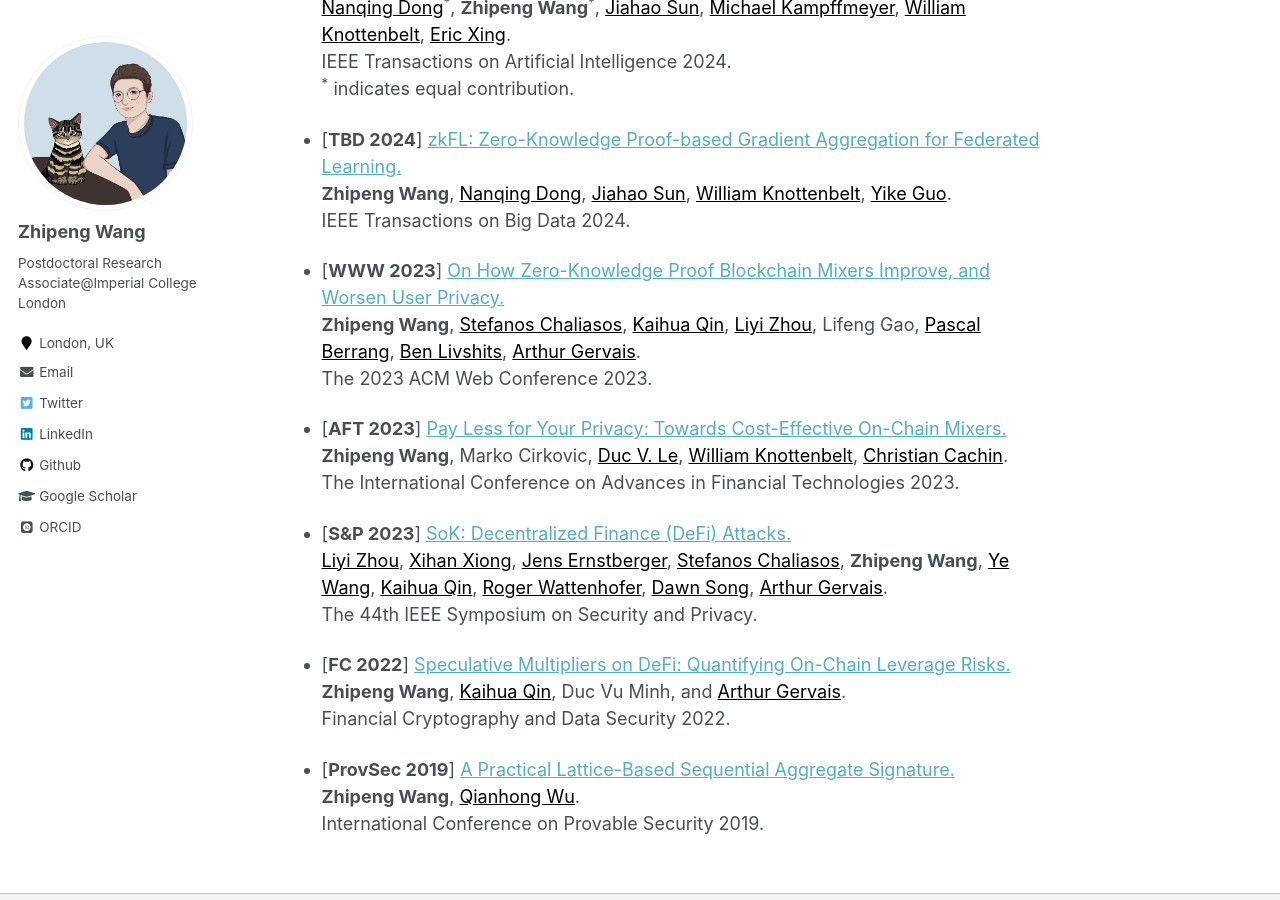
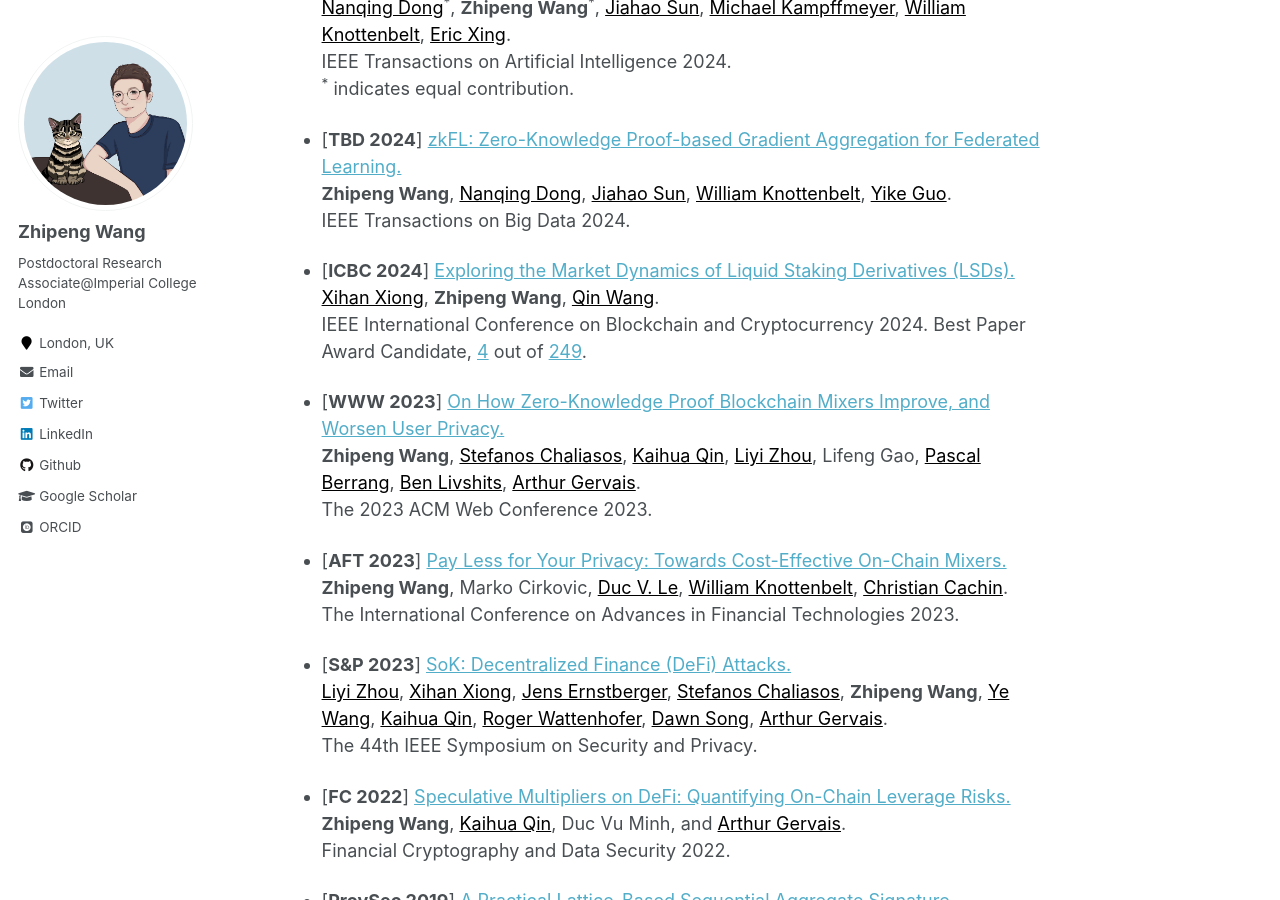
Before and after one commit to WZP321/profile, a Jekyll site: the page built from _pages/about.md, in a window 1280 px wide and 900 px high, scrolled down 1301 px. Built offline with Jekyll 4.4.1, drawn with Linux system fonts in a browser that asks for light colours; some web fonts are replaced.

Commit message:
update url

```diff
--- a/_config.yml
+++ b/_config.yml
@@ -11,7 +11,7 @@ title                    : "Zhipeng Wang"
 title_separator          : "-"
 name                     : &name "Zhipeng Wang"
 description              : &description "Postdoctoral Research Associate @Imperial College London"
-url                      : https://wzp321.github.io/profile/ # the base hostname & protocol for your site e.g. "https://mmistakes.github.io"
+url                      : https://wzp321.github.io/profile # the base hostname & protocol for your site e.g. "https://mmistakes.github.io"
 baseurl                  : "" # the subpath of your site, e.g. "/blog"
 repository               : "wzp321.github.io/profile"
 teaser                   :  # filename of teaser fallback teaser image placed in /images/, .e.g. "500x300.png"
--- a/_pages/about.md
+++ b/_pages/about.md
@@ -59,6 +59,12 @@ IEEE Transactions on Artificial Intelligence 2024. <br />
  **Zhipeng Wang**, <a href="https://eveningdong.github.io/" style="color:black">Nanqing Dong</a>, <a href="https://scholar.google.com/citations?user=I3Sx4boAAAAJ&hl=en" style="color:black">Jiahao Sun</a>, <a href="https://www.doc.ic.ac.uk/~wjk/" style="color:black">William Knottenbelt</a>, <a href="https://cse.hkust.edu.hk/admin/people/faculty/profile/yikeguo" style="color:black">Yike Guo</a>. <br />
 IEEE Transactions on Big Data 2024. <br />
 
+
+- <span style="color:dark">\[<b>ICBC 2024</b>\]</span> [Exploring the Market Dynamics of Liquid Staking Derivatives (LSDs).](https://arxiv.org/pdf/2402.17748.pdf)<br />
+ <a href="https://scholar.google.ch/citations?user=WyUiJf0AAAAJ&hl=en&oi=ao" style="color:black">Xihan Xiong</a>, **Zhipeng Wang**, <a href="https://qinwang.tech/" style="color:black">Qin Wang</a>. <br />
+IEEE International Conference on Blockchain and Cryptocurrency 2024. Best Paper Award Candidate, [4](https://icbc2024.ieee-icbc.org/program/best-paper-and-runner) out of [249](https://ieeexplore.ieee.org/stamp/stamp.jsp?tp=&arnumber=10634388). <br />
+
+
 - <span style="color:dark">\[<b>WWW 2023</b>\]</span> [On How Zero-Knowledge Proof Blockchain Mixers Improve, and Worsen User Privacy.](https://arxiv.org/pdf/2201.09035.pdf)\
 **Zhipeng Wang**, <a href="https://chaliasos.com/" style="color:black">Stefanos Chaliasos</a>, <a href="https://qin.ac/" style="color:black">Kaihua Qin</a>,  <a href="https://lzhou1110.github.io/" style="color:black">Liyi Zhou</a>, Lifeng Gao, <a href="https://pascal-berrang.de/" style="color:black">Pascal Berrang</a>, <a href="https://www.doc.ic.ac.uk/~livshits/" style="color:black">Ben Livshits</a>, <a href="https://scholar.google.ch/citations?user=jLr_xi4AAAAJ&hl=en" style="color:black">Arthur Gervais</a>.\
 The 2023 ACM Web Conference 2023.
```
